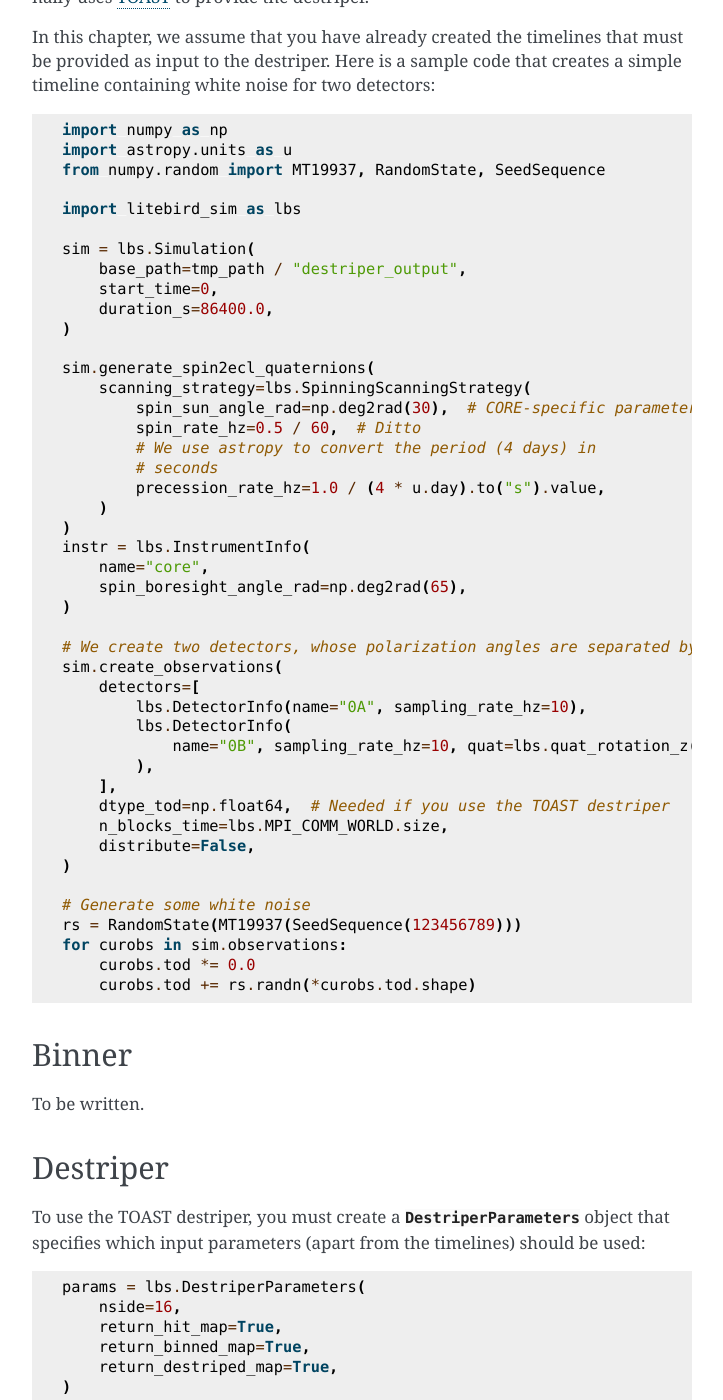
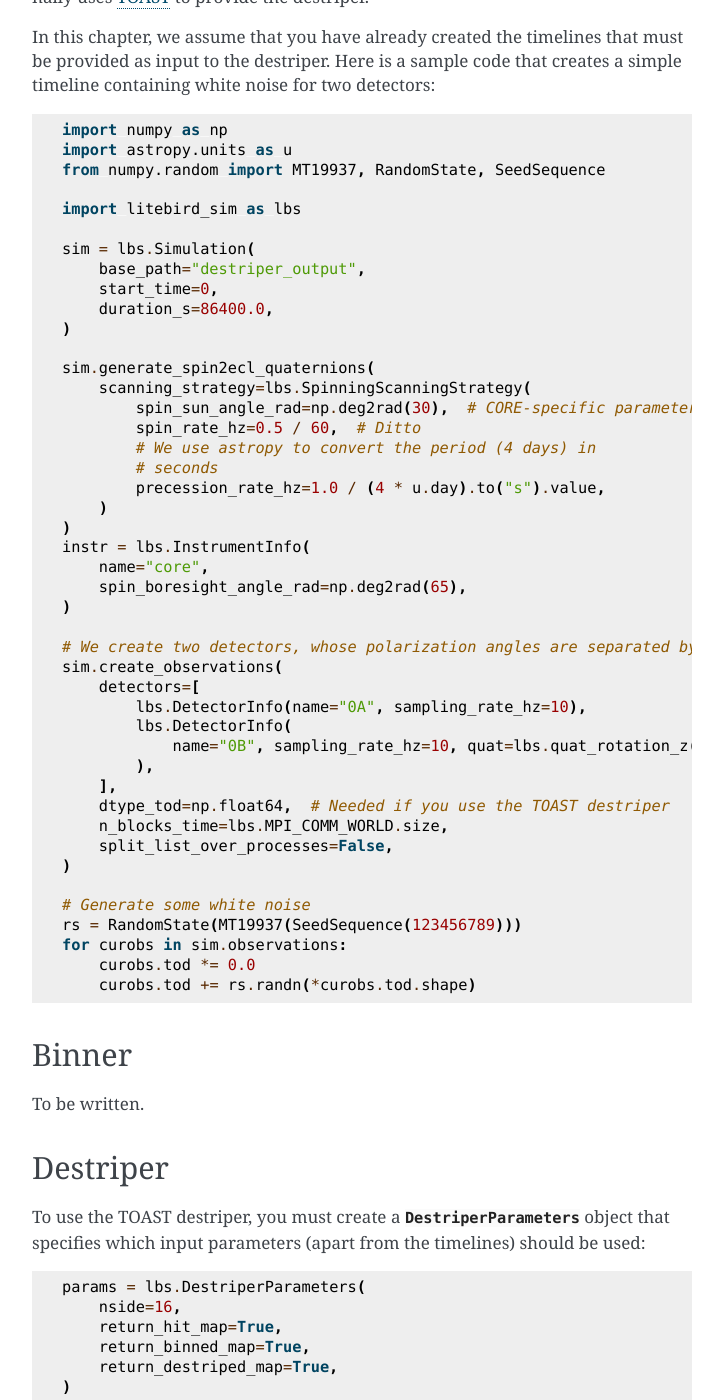
Before and after one commit to litebird/litebird_sim, a Sphinx documentation site: the page built from docs/source/mapmaking.rst, in a window 1280 px wide and 1400 px high, scrolled down 574 px. Shown: the whole window, without its empty margins (388-1111 px from the left). Built offline with Sphinx 7.4.7, drawn with Linux system fonts in a browser that asks for light colours.

Commit message:
Fix the docs for the TOAST destriper

```diff
--- a/docs/source/mapmaking.rst
+++ b/docs/source/mapmaking.rst
@@ -40,7 +40,7 @@ detectors::
     import litebird_sim as lbs
 
     sim = lbs.Simulation(
-        base_path=tmp_path / "destriper_output",
+        base_path="destriper_output",
         start_time=0,
         duration_s=86400.0,
     )
@@ -69,7 +69,7 @@ detectors::
         ],
         dtype_tod=np.float64,  # Needed if you use the TOAST destriper
         n_blocks_time=lbs.MPI_COMM_WORLD.size,
-        distribute=False,
+        split_list_over_processes=False,
     )
 
     # Generate some white noise
```
